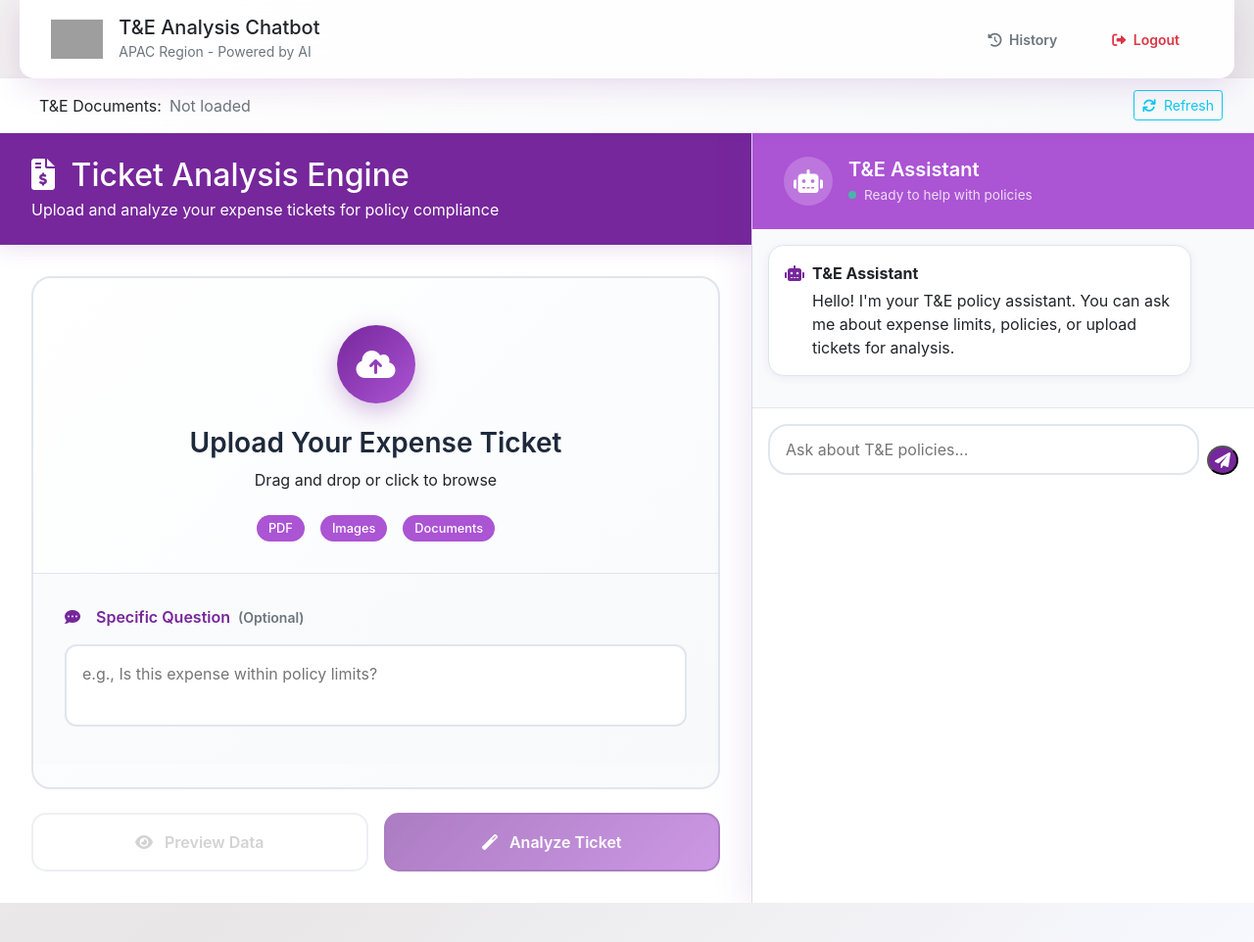
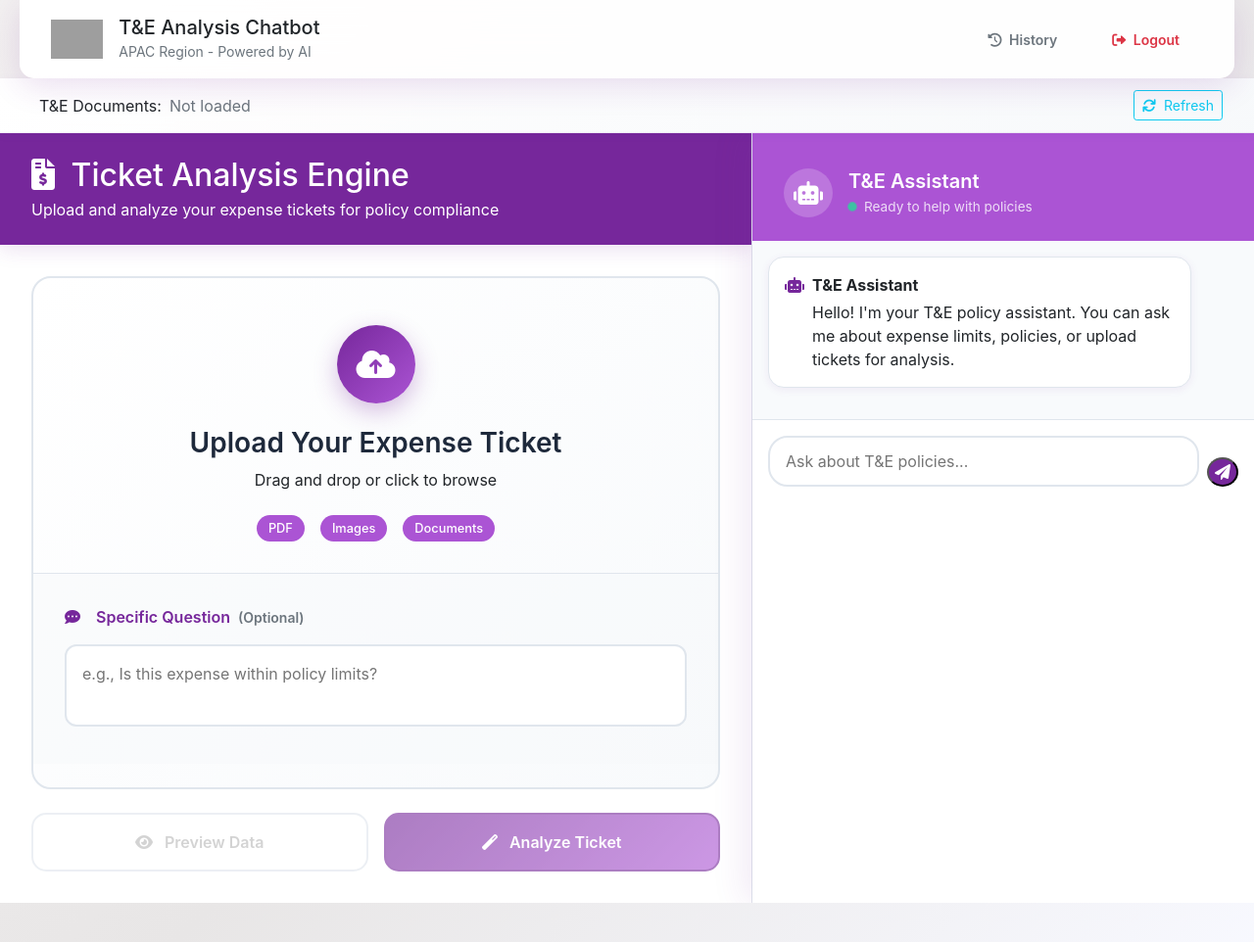
Before and after one commit to DanielGuez16/test2, a FastAPI app: template templates/te_index.html in a window 1280 px wide. Shown: the top 962 px of the page at 98% size. Run offline with FastAPI, Linux system fonts and the light colour scheme; the template is opened without the code that fills it, so the values that code supplies are empty; some libraries are stand-ins or nearby versions; grey boxes are pictures that could not be loaded.

```diff
--- a/templates/te_index.html
+++ b/templates/te_index.html
@@ -108,9 +108,9 @@
         }
 
         @keyframes pulse {
-            0% { opacity: 1; }
-            50% { opacity: 0.5; }
-            100% { opacity: 1; }
+        0%   { transform: scale(1);   opacity: 1; }
+        50%  { transform: scale(1.2); opacity: 0.6; }
+        100% { transform: scale(1);   opacity: 1; }
         }
 
         /* Layout principal en grille */
@@ -368,6 +368,21 @@
 
         .chat-header {
             background: linear-gradient(135deg, var(--secondary), var(--secondary));
+        }
+
+        .chat-header{
+            padding: 1.5rem 2rem;          /* mirror .analysis-header */
+        }
+
+        .chat-header .chat-header-content{
+            padding: 0 !important;         /* évite double padding */
+        }
+
+        .analysis-header, .chat-header{
+            display: flex;
+            flex-direction: column;
+            justify-content: flex-end;     /* align baseline */
+            min-height: 110px;             /* ajuste selon rendu */
         }
 
         .chat-header-content {
```
Also changed, not shown: static/js/te_main.js (+5 -3 lines).
